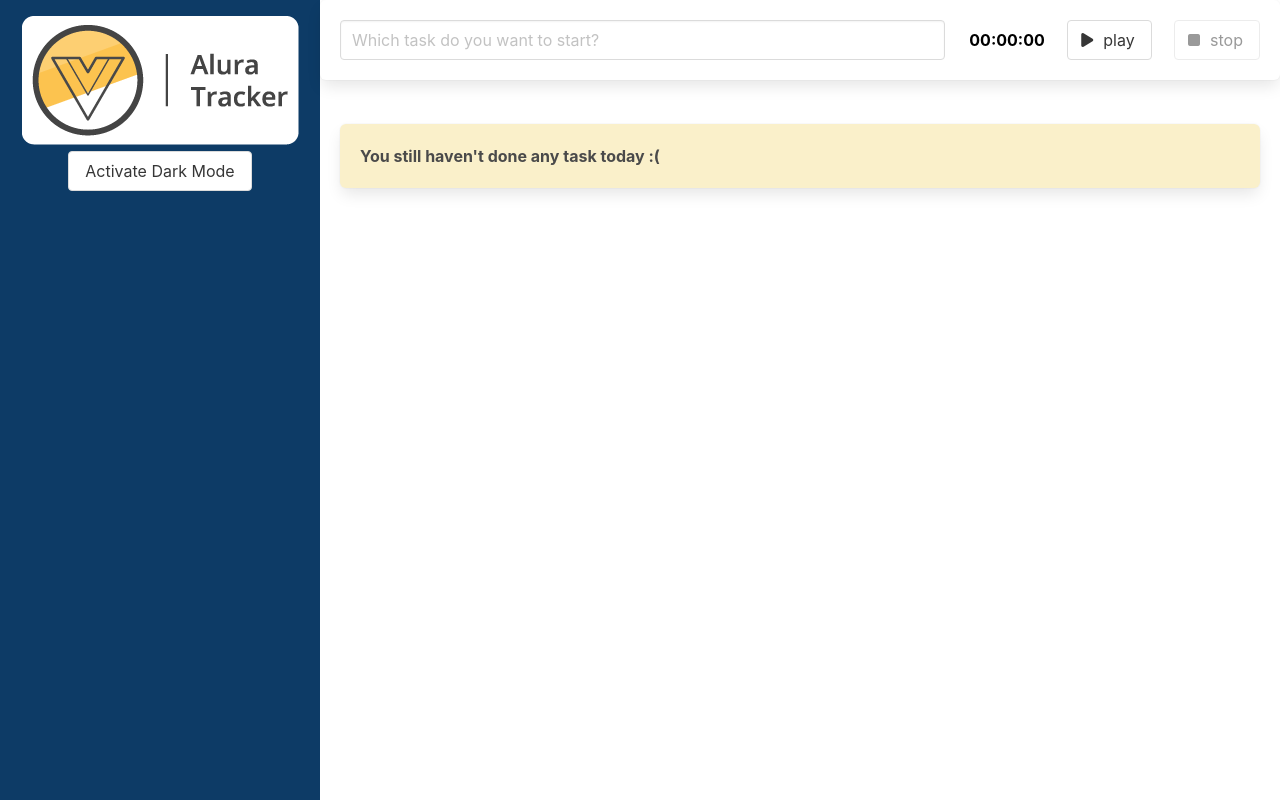
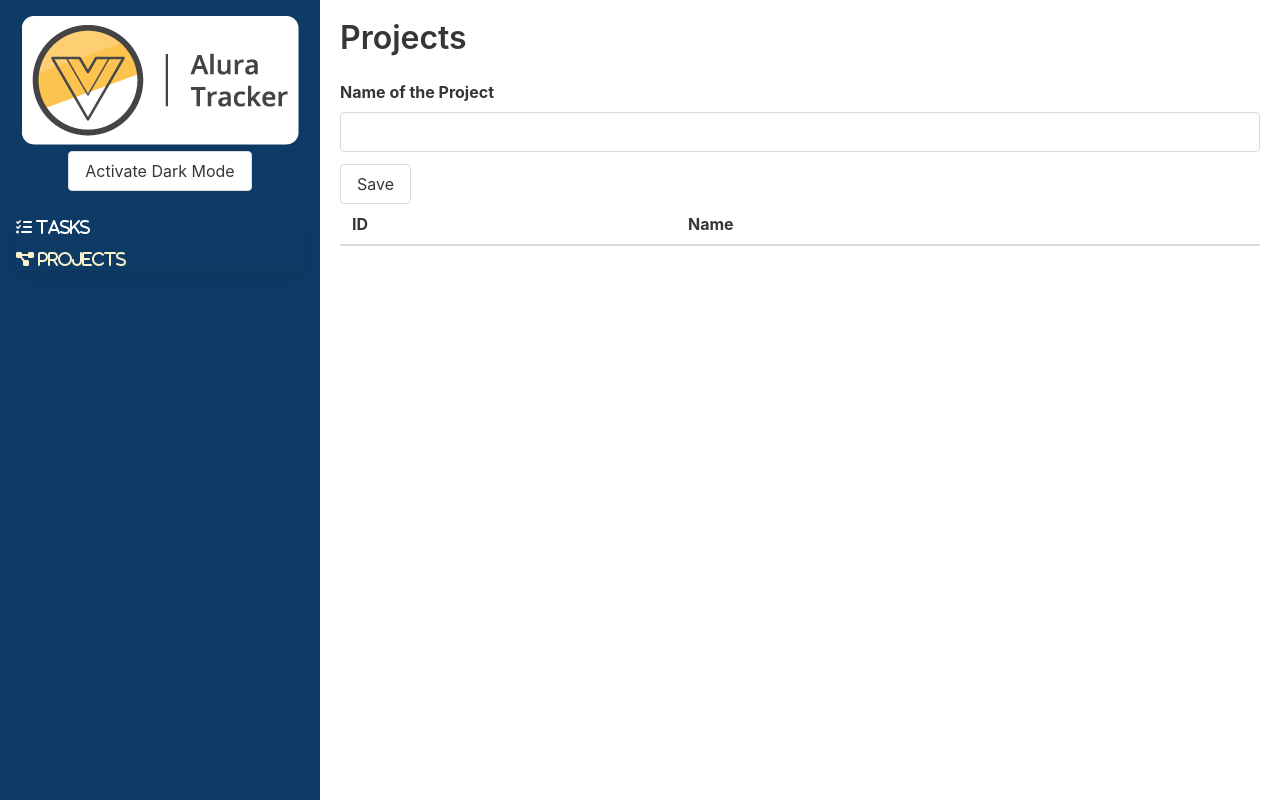
Before and after one commit to luigiMinardi/stdy-alura-vue3-ts, a Vue app: page /#/projects in a window 1280 px wide. Built offline with nearby package versions, Linux system fonts and the light colour scheme.

Commit message:
feat: Vue part 2 (advancing in the language), class 1.

```diff
--- a/package.json
+++ b/package.json
@@ -9,7 +9,8 @@
   },
   "dependencies": {
     "core-js": "^3.8.3",
-    "vue": "^3.2.13"
+    "vue": "^3.2.13",
+    "vue-router": "4"
   },
   "devDependencies": {
     "@fortawesome/fontawesome-free": "^6.1.1",
--- a/src/App.vue
+++ b/src/App.vue
@@ -4,13 +4,7 @@
       <SideBar @when-changing-theme="changeTheme" />
     </div>
     <div class="column is-three-quarter content">
-      <AppForm @whenSavingTask="saveTask" />
-      <div class="list">
-        <AppTask v-for="(task, index) in tasks" :key="index" :task="task" />
-        <AppBox v-if="listIsEmpty">
-          You still haven't done any task today :(
-        </AppBox>
-      </div>
+      <router-view></router-view>
     </div>
   </main>
 </template>
@@ -18,34 +12,18 @@
 <script lang="ts">
 import { defineComponent } from "vue";
 import SideBar from "./components/SideBar.vue";
-import AppForm from "./components/AppForm.vue";
-import AppTask from "./components/AppTask.vue";
-import ITask from "./interfaces/ITask";
-import AppBox from "./components/AppBox.vue";
 
 export default defineComponent({
   name: "App", // name of the component
   components: {
     SideBar,
-    AppForm,
-    AppTask,
-    AppBox
   },
   data() { // data() is for return the state of the component, very simmilar to useState() from React
     return {
-      tasks: [] as ITask[],
       darkThemeActive: false
     };
   },
-  computed: {
-    listIsEmpty(): boolean {
-      return this.tasks.length === 0
-    },
-  },
   methods: {
-    saveTask(task: ITask) {
-      this.tasks.push(task)
-    },
     changeTheme(darkThemeActive: boolean) {
       this.darkThemeActive = darkThemeActive
     }
@@ -54,10 +32,6 @@ export default defineComponent({
 </script>
 
 <style>
-.list {
-  padding: 1.25rem;
-}
-
 main {
   --bg-primary: #fff;
   --text-primary: #000;
@@ -68,6 +42,10 @@ main.dark-mode {
   --text-primary: #ddd;
 }
 
+.list {
+  padding: 1.25rem;
+}
+
 .content {
   background-color: var(--bg-primary);
 }
--- a/src/components/SideBar.vue
+++ b/src/components/SideBar.vue
@@ -1,11 +1,32 @@
 <template>
   <header>
-    <h1>
-      <img src="../assets/logo.png" alt="Logo" />
-    </h1>
-    <button class="button" @click="changeTheme">
-      {{ buttonText }}
-    </button>
+    <div class="has-text-centered">
+      <h1>
+        <img src="../assets/logo.png" alt="Logo Alura Tracker" />
+      </h1>
+      <button class="button" @click="changeTheme">
+        {{ buttonText }}
+      </button>
+    </div>
+
+    <nav class="panel mt-5">
+      <ul>
+        <li>
+          <router-link to="/" class="link">
+            <i class="fas fa-tasks">
+              Tasks
+            </i>
+          </router-link>
+        </li>
+        <li>
+          <router-link to="/projects" class="link">
+            <i class="fas fa-project-diagram">
+              Projects
+            </i>
+          </router-link>
+        </li>
+      </ul>
+    </nav>
   </header>
 </template>
 
@@ -43,7 +64,6 @@ header {
   background: #0d3b66;
   width: 100%;
   height: 100vh;
-  text-align: center;
 }
 
 @media only screen and (max-width: 768px) {
@@ -52,4 +72,20 @@ header {
     height: auto;
   }
 }
+
+.panel li {
+  margin: 8px 0;
+}
+
+.link {
+  color: #fff;
+}
+
+.link:hover {
+  color: #faf0ca;
+}
+
+.link.router-link-active {
+  color: #faf0ca;
+}
 </style>
--- /dev/null
+++ b/src/interfaces/IProject.ts
@@ -0,0 +1,4 @@
+export default interface IProject {
+    id: string,
+    name: string
+}
--- a/src/main.ts
+++ b/src/main.ts
@@ -2,5 +2,8 @@ import { createApp } from 'vue'
 import App from './App.vue'
 
 import '@fortawesome/fontawesome-free/css/all.css'
+import router from './router'
 
-createApp(App).mount('#app')
+createApp(App)
+    .use(router)
+    .mount('#app')
--- /dev/null
+++ b/src/router/index.ts
@@ -0,0 +1,22 @@
+import { createRouter, createWebHashHistory, RouteRecordRaw } from "vue-router";
+import ViewTasks from '../views/ViewTasks.vue';
+import ViewProjects from "../views/ViewProjects.vue";
+
+const routes: RouteRecordRaw[] = [{
+    path: '/',
+    name: 'ViewTasks',
+    component: ViewTasks
+},
+{
+    path: '/projects',
+    name: 'ViewProjects',
+    component: ViewProjects
+}
+]
+
+const router = createRouter({
+    history: createWebHashHistory(),
+    routes: routes
+})
+
+export default router;
--- /dev/null
+++ b/src/views/ViewProjects.vue
@@ -0,0 +1,71 @@
+<template>
+  <section class="projects">
+    <h1 class="title">Projects</h1>
+    <form @submit.prevent="save">
+      <div class="field">
+        <label for="nameOfTheProject" class="label">
+          Name of the Project
+        </label>
+        <input type="text" class="input" v-model="nameOfTheProject" id="nameOfTheProject">
+      </div>
+      <div class="field">
+        <button class="button" type="submit">
+          Save
+        </button>
+      </div>
+    </form>
+    <table class="table is-fullwidth">
+      <thead>
+        <tr>
+          <th>
+            ID
+          </th>
+          <th>
+            Name
+          </th>
+        </tr>
+      </thead>
+      <tbody>
+        <tr v-for="project in projects" :key="project.id">
+          <td>
+            {{ project.id }}
+          </td>
+          <td>
+            {{ project.name }}
+          </td>
+        </tr>
+      </tbody>
+    </table>
+  </section>
+</template>
+
+<script lang="ts">
+import IProject from "@/interfaces/IProject";
+import { defineComponent } from "vue"
+
+export default defineComponent({
+  name: 'ViewProjects',
+  data() {
+    return {
+      nameOfTheProject: "",
+      projects: [] as IProject[]
+    };
+  },
+  methods: {
+    save() {
+      const project: IProject = {
+        id: new Date().toISOString(),
+        name: this.nameOfTheProject
+      }
+      this.projects.push(project);
+      this.nameOfTheProject = "";
+    }
+  }
+})
+</script>
+
+<style scoped>
+.projects {
+  padding: 1.25rem;
+}
+</style>
--- /dev/null
+++ b/src/views/ViewTasks.vue
@@ -0,0 +1,41 @@
+<template>
+  <AppForm @whenSavingTask="saveTask" />
+  <div class="list">
+    <AppTask v-for="(task, index) in tasks" :key="index" :task="task" />
+    <AppBox v-if="listIsEmpty">
+      You still haven't done any task today :(
+    </AppBox>
+  </div>
+</template>
+
+<script lang="ts">
+import { defineComponent } from "vue";
+import AppForm from "../components/AppForm.vue";
+import AppTask from "../components/AppTask.vue";
+import AppBox from "../components/AppBox.vue";
+import ITask from "../interfaces/ITask";
+
+export default defineComponent({
+  name: "ViewTasks", // name of the component
+  components: {
+    AppForm,
+    AppTask,
+    AppBox
+  },
+  data() { // data() is for return the state of the component, very simmilar to useState() from React
+    return {
+      tasks: [] as ITask[],
+    };
+  },
+  computed: {
+    listIsEmpty(): boolean {
+      return this.tasks.length === 0
+    },
+  },
+  methods: {
+    saveTask(task: ITask) {
+      this.tasks.push(task)
+    }
+  }
+});
+</script>
```
Also changed, not shown: 1 other file (tests, documents, lock files or other folders).
